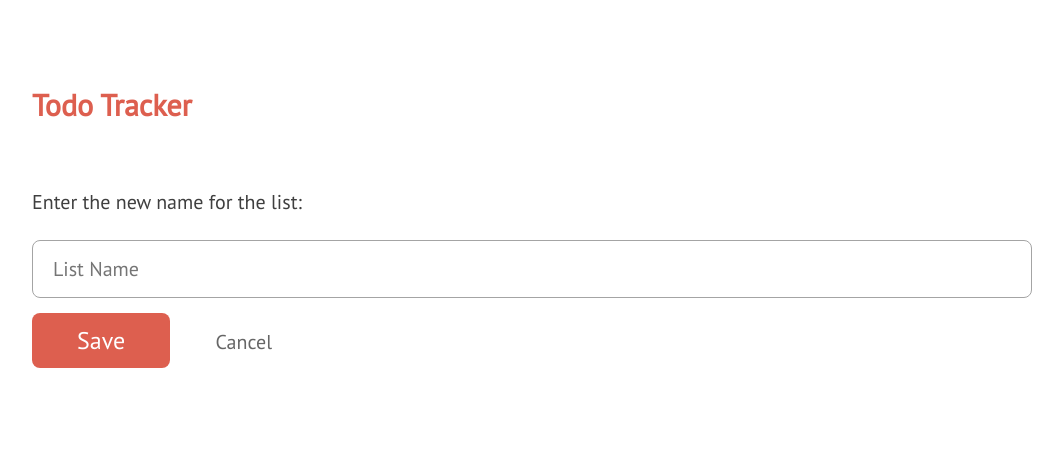
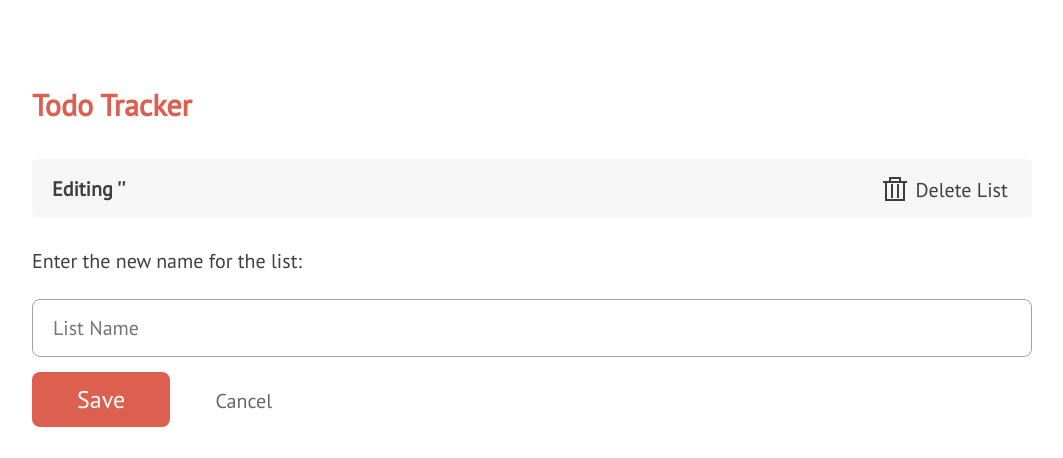
Before and after one commit to SrdjanCoric/project_todos, a Flask app: template templates/edit_list.html in a window 1280 px wide. Shown: the top 458 px of the page, without its empty margins (108-1171 px from the left). Run offline with Flask 3, Linux system fonts and the light colour scheme; the template is opened without the code that fills it, so the values that code supplies are empty.

Commit message:
delete a list

```diff
--- a/templates/edit_list.html
+++ b/templates/edit_list.html
@@ -1,6 +1,18 @@
 {% extends 'layout.html' %}
 
 {% block content %}
+
+<section id="todos">
+  <header>
+    <h2>Editing '{{list['name']}}'</h2>
+    <ul>
+      <li>
+        <form action="/lists/{{request.view_args.id}}/delete" method="post">
+          <button type="submit" class="delete">Delete List</button>
+        </form>
+    </ul>
+  </header>
+</section>
 
 <form action="/lists/{{request.view_args.id}}" method="post">
   <dl>
--- a/templates/list.html
+++ b/templates/list.html
@@ -6,7 +6,7 @@
   <header>
     <h2>{{list['name']}}</h2>
     <ul>
-      <li><a href="/lists/{{request.view_args.id}}/edit">Edit List</a></li>
+      <li><a class="edit" href="/lists/{{request.view_args.id}}/edit">Edit List</a></li>
     </ul>
   </header>
 </section>
--- a/todo.py
+++ b/todo.py
@@ -61,5 +61,12 @@ def edit_list(id):
     list = session['lists'][id]
     return render_template('edit_list.html', list=list, id=id)
 
+@app.route("/lists/<int:id>/delete", methods=["POST"])
+def delete_list(id):
+    del session['lists'][id]
+    flash("The list has been deleted.", "success")
+    session.modified = True
+    return redirect(url_for('get_lists'))
+
 if __name__ == "__main__":
     app.run(debug=True, port=5003)
```
Also changed, not shown: part_8.md (+2 -0 lines).
